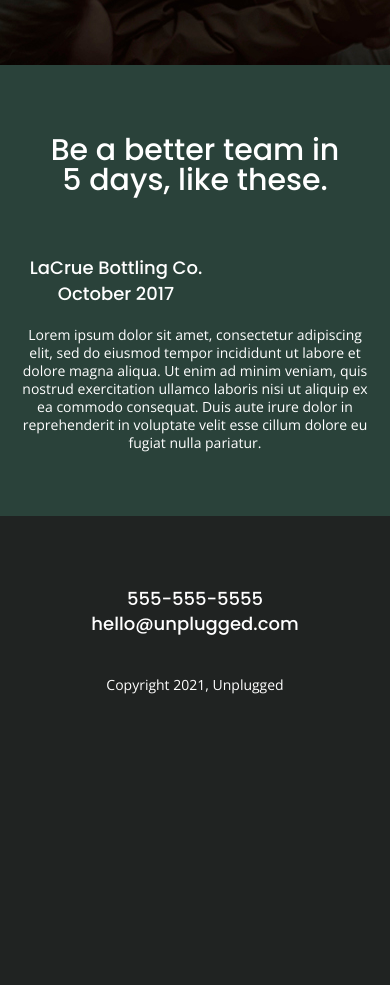
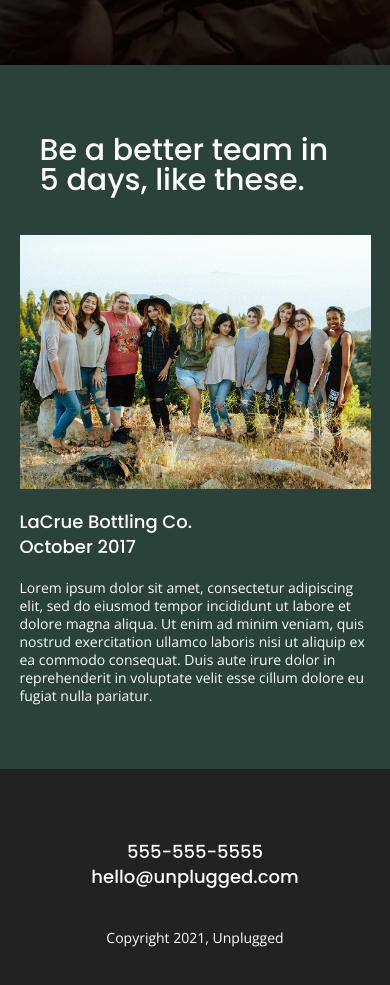
Before and after one commit to Sierra-Quin/unplugged, a website: page index.html in a window 390 px wide. Shown: the part 2080-3065 px from the top of the page. Before the commit the page ends 2844 px from the top, so only its background shows below. Drawn offline with nearby package versions, Linux system fonts and the light colour scheme.

```diff
--- a/css/main.css
+++ b/css/main.css
@@ -98,7 +98,7 @@
  font-size: 1em;
  background-color: #202322;
  color: white;
- text-align: center;
+text-align: left;
 }
 
 ul,
@@ -373,12 +373,7 @@
 	flex-flow: row wrap;
 }
 
-.content-wrapper h2 {
-	display: flex;
-	justify-content: center;
-	align-items: center;
-	flex-flow: row wrap;
-}
+
 .reviews h2 {
   margin-bottom: 40px;
   line-height: 1;
@@ -389,6 +384,13 @@
   margin: 20px 0;
 }
 
+.reviews img {
+  width: 100%;
+}
+
+.reviews figure {
+  margin: 0;
+}
 
 /*-------- FAQ page -------*/
 .faq {
@@ -690,6 +692,9 @@
     .mission-content p {
       width: 45%;
     }
+  .map figure {
+    padding-bottom: 45.5%;
+  }
 
     .contact-section .content-wrapper h2 {
       width: 80%;
@@ -700,6 +705,7 @@
       justify-content: space-between;
       align-items: flex-start;
     }
+
 
     /* ==========================================================================
      FAQ Page
@@ -786,6 +792,11 @@
   .mission h2,
   .contact-section .content-wrapper h2 {
       width: 95%;
+
+  }
+
+   .map figure {
+    padding-bottom: 37.5%;
   }
 
   /* ==========================================================================
--- a/index.html
+++ b/index.html
@@ -99,6 +99,9 @@
         <section class="reviews">
           <div class="content-wrapper">
             <h2>Be a better team in 5 days, like these.</h2>
+            <figure>
+            	<img src="img/reviews.jpg">
+            </figure>
             <div class="review example">
               <h3>LaCrue Bottling Co. October 2017</h3>
               <p>Lorem ipsum dolor sit amet, consectetur adipiscing elit, sed do eiusmod tempor incididunt ut labore et dolore magna aliqua. Ut enim ad minim veniam, quis nostrud exercitation ullamco laboris nisi ut aliquip ex ea commodo consequat. Duis aute irure dolor in reprehenderit in voluptate velit esse cillum dolore eu fugiat nulla pariatur. </p>
```
